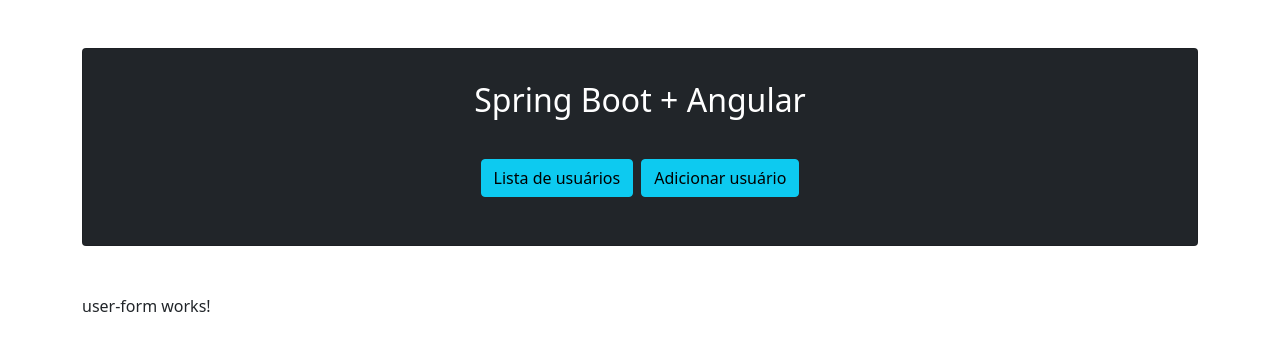
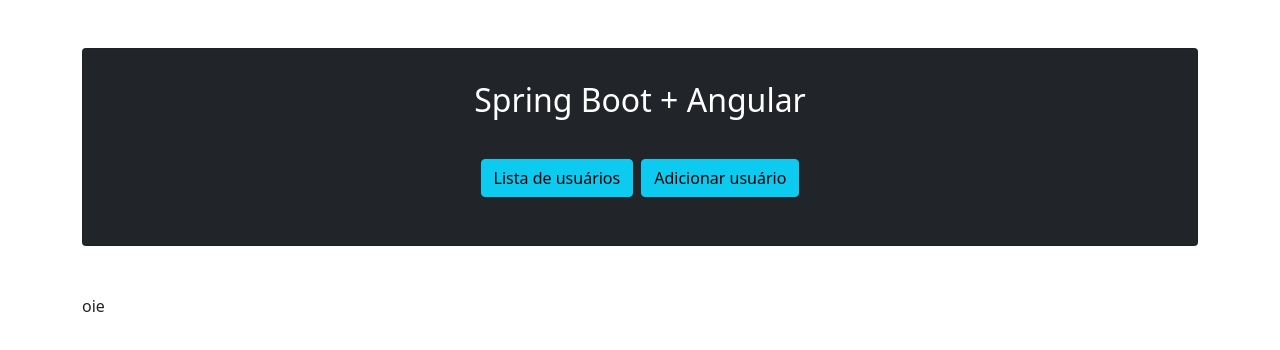
Before and after one commit to 2504Guimaraes/SpringAngularTestProject, an Angular app in the folder src/main/resources/templates/frontend/: page /formulario-usuario in a window 1280 px wide. Shown: the top 350 px of the page. Built offline with nearby package versions, Linux system fonts and the light colour scheme.

Commit message:
tentando fazer o formulário funcionar

```diff
--- a/src/main/resources/templates/frontend/src/app/user-form/user-form.component.html
+++ b/src/main/resources/templates/frontend/src/app/user-form/user-form.component.html
@@ -1 +1 @@
-<p>user-form works!</p>
+<div>oie</div>
```
